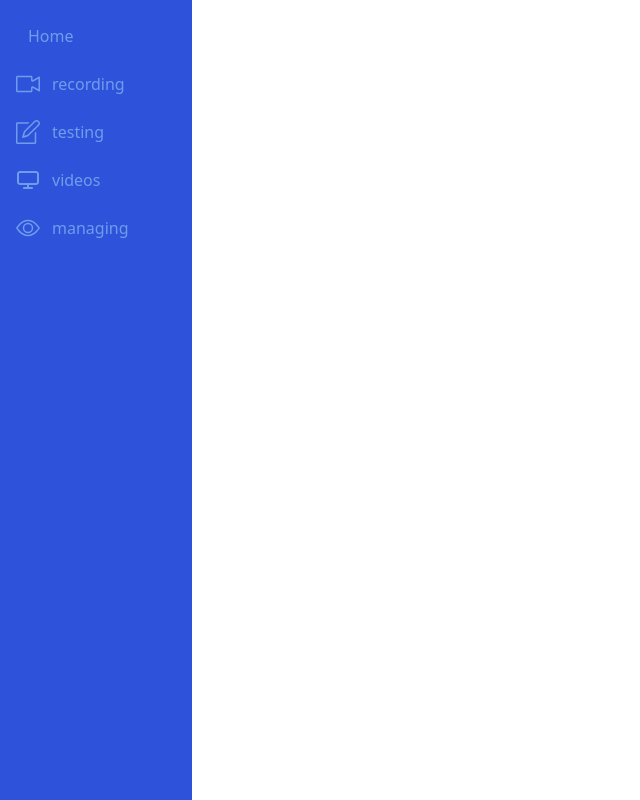
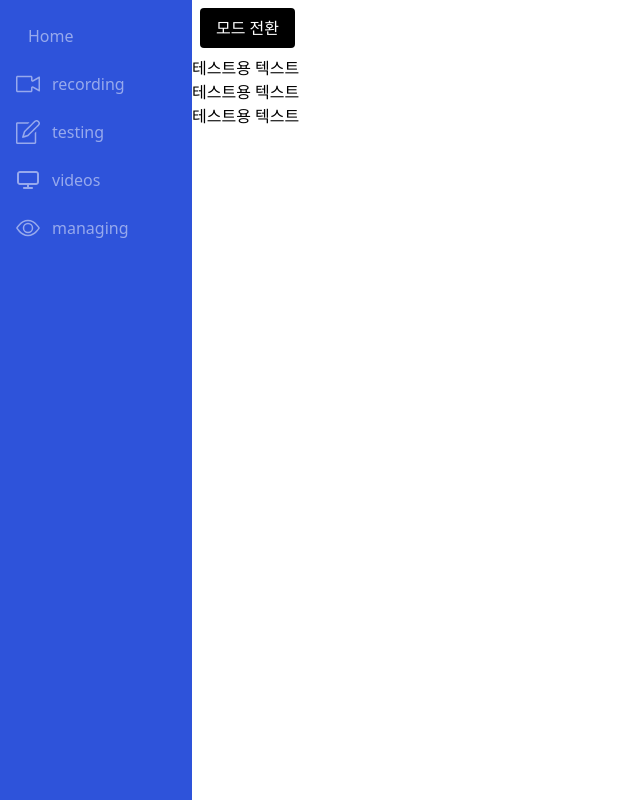
Before and after one commit to jihyeonjeong11/react-vite, a React (Vite) app: page / in a window 1280 px wide. Shown: the whole page, without its empty margins (0-640 px from the left). Built offline with nearby package versions, Linux system fonts and the light colour scheme.

Commit message:
변수 선언 및 적용

```diff
--- a/src/App.tsx
+++ b/src/App.tsx
@@ -17,10 +17,19 @@ localforage.config({
 function App() {
     return (
         <>
-            <div className="flex overflow-y-hidden">
+            <div className="flex overflow-y-hidden bg-white dark:bg-black text-black dark:text-white">
                 <IndexedDbProvider>
                     <AsideRoot />
                     <div id="detail">
+                        <button
+                            className="bg-black dark:bg-white py-2 px-4 text-white dark:text-black rounded mx-2 my-2"
+                            onClick={() => {document.getElementsByTagName("html")[0].classList.toggle("dark")}}
+                        >
+                            모드 전환
+                        </button>
+                        <p>테스트용 텍스트</p>
+                        <p>테스트용 텍스트</p>
+                        <p>테스트용 텍스트</p>
                         <Outlet />
                     </div>
                 </IndexedDbProvider>
--- a/src/components/aside/aside.module.css
+++ b/src/components/aside/aside.module.css
@@ -51,12 +51,12 @@
     z-index: 1;
 }
 
-.list.list-background-slide:hover,
+/* .list.list-background-slide:hover,
 .list.list-background-slide:active,
 .list.list-background-slide:focus {
     color: white;
     background-color: #2945a8;
-}
+} */
 
 @keyframes slide-fade-in-dropdown-animation {
     0% {
--- a/src/components/aside/components/Listitem.tsx
+++ b/src/components/aside/components/Listitem.tsx
@@ -42,18 +42,19 @@ const ListItem = ({
                     "flex items-center p-2 px-4 text-base font-normal " +
                     classes["list"] +
                     " " +
-                    classes["list-background-slide"]
+                    classes["list-background-slide"] +
+                    " hover:bg-brand-200 active:bg-brand-200 focus:bg-brand-200"
                 }
             >
                 {iconSorter(
                     title,
                     "1.5rem",
-                    isFocused ? "text-white" : "text-sidebar__text"
+                    isFocused ? "text-white" : "text-white/50"
                 )}
                 <span
                     className={
                         "ml-3 hover:text-white" +
-                        (isFocused ? " text-white" : " text-sidebar__text")
+                        (isFocused ? " text-white" : " text-white/50")
                     }
                 >
                     {title}
--- a/src/components/aside/container/AsideRoot.tsx
+++ b/src/components/aside/container/AsideRoot.tsx
@@ -9,7 +9,7 @@ const AsideRoot = () => {
     return (
         <>
             <aside className="w-48" aria-label="Sidebar">
-                <nav className=" h-screen py-4 bg-sidebar__background">
+                <nav className=" h-screen py-4 bg-brand-100">
                     <ul className="space-y-2">
                         <AccordionCompound>
                             <AccordionConsumer>
--- a/src/styles/index.css
+++ b/src/styles/index.css
@@ -1,4 +1,14 @@
-
 @tailwind base;
 @tailwind components;
 @tailwind utilities;
+
+@layer base {
+  :root {
+    --deep-blue-100: 46, 83, 218 /* #2e53da  */;
+    --deep-blue-200: 41, 69, 168 /* #2945a8  */;
+  }
+  :root.dark {
+    --deep-blue-100: 37, 68, 179/* #2544B3 */;
+    --deep-blue-200: 55, 93, 230/* #375DE6 */;
+  }
+}
--- a/tailwind.config.cjs
+++ b/tailwind.config.cjs
@@ -8,56 +8,23 @@ module.exports = {
     theme: {
         extend: {
             colors: {
-                "red-500": "#EF4444",
-                "taskbar-background": "hsla(0, 0%, 10%, 70%)",
-                background: "hsla(207, 30%, 72%, 25%)",
-                textShadow: `
-            0 0 1px rgba(0, 0, 0, 75%),
-            0 0 2px rgba(0, 0, 0, 50%),
-
-            0 1px 1px rgba(0, 0, 0, 75%),
-            0 1px 2px rgba(0, 0, 0, 50%),
-
-            0 2px 1px rgba(0, 0, 0, 75%),
-            0 2px 2px rgba(0, 0, 0, 50%)`,
-
+                "brand": {
+                    100: "rgba(var(--deep-blue-100), <alpha-value>)",
+                    200: "rgba(var(--deep-blue-200), <alpha-value>)"
+                },
                 // window
                 "window-header": "rgb(43, 43, 43)",
                 "window-shadow": "0 0 12px 0 rgba(0, 0, 0, 50%)",
                 "window-outline": "hsla(0, 0%, 25%, 75%)",
                 "window-background": "#808080",
                 // sidebar colors
-                "sidebar__background": "#2e53da",
-                "sidebar__background--focused": "#2945a8",
-                "sidebar__text": "#739bec",
-                "sidebar__text--focused": "#ffffff"
+                // "sidebar__background": "#2e53da",
+                // "sidebar__background--focused": "#2945a8",
+                // "sidebar__text": "#739bec",
+                // "sidebar__text--focused": "#ffffff"
 
             },
         },
     },
     plugins: [],
 };
-
-// theme for
-
-// extend: {
-//     colors: {
-//         background: "hsla(207, 30%, 72%, 25%)",
-//         "background-focused": "hsla(207, 60%, 72%, 30%)",
-//         backgroundFocusedHover: "hsla(207, 90%, 72%, 35%)",
-//         border: "hsla(207, 30%, 72%, 30%)",
-//         borderFocused: "hsla(207, 60%, 72%, 35%)",
-//         borderFocusedHover: "hsla(207, 90%, 72%, 40%)",
-//         text: "#FFF",
-//         textShadow: `
-//             0 0 1px rgba(0, 0, 0, 75%),
-//             0 0 2px rgba(0, 0, 0, 50%),
-
-//             0 1px 1px rgba(0, 0, 0, 75%),
-//             0 1px 2px rgba(0, 0, 0, 50%),
-
-//             0 2px 1px rgba(0, 0, 0, 75%),
-//             0 2px 2px rgba(0, 0, 0, 50%)`,
-//         "taskbar-background": "hsla(0, 0%, 10%, 70%)",
-//     },
-// },
```
